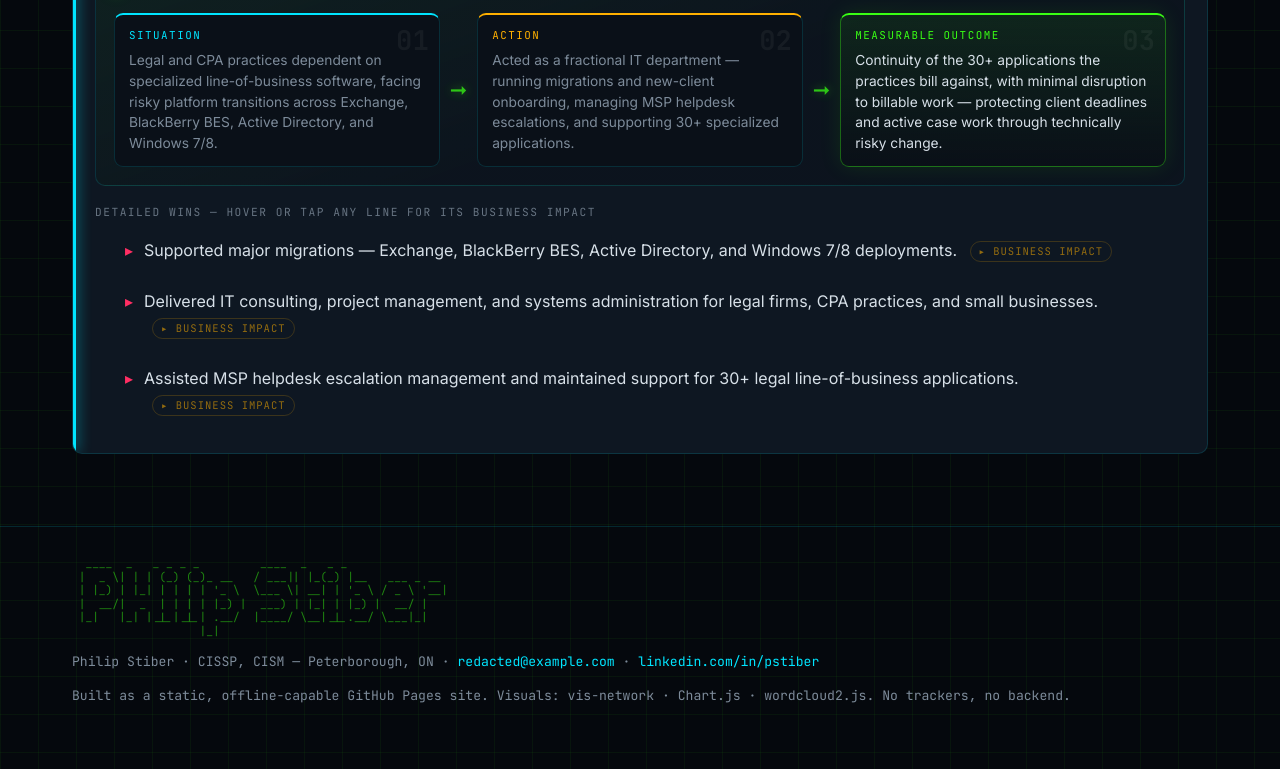
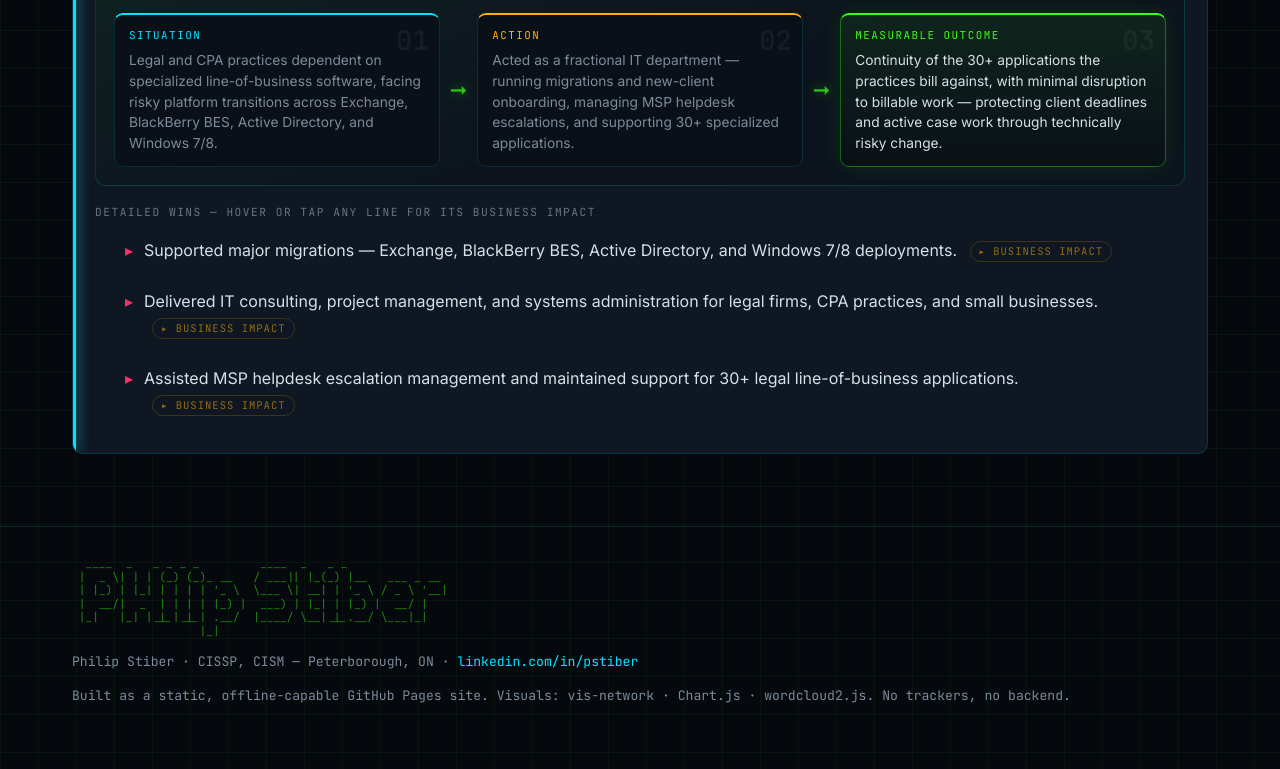
Before and after one commit to Philliamviber/Resume, a plain HTML site: page docs/index.html in a window 1280 px wide. Shown: the part 9356-10125 px from the top of the page. Drawn offline with Linux system fonts and the light colour scheme.

Commit message:
security: remove published personal email; LinkedIn-only contact
Reduces phishing-delivery / breach-corpus exposure surfaced by an OSINT
self-assessment. Contact now routes through LinkedIn only.

Co-Authored-By: Claude Opus 4.8 <noreply@anthropic.com>

```diff
--- a/docs/data/resume-data.json
+++ b/docs/data/resume-data.json
@@ -4,7 +4,6 @@
     "credentials": ["CISSP", "CISM"],
     "headline": "Cybersecurity Leadership | IT Infrastructure Management | M&A Technology Integration",
     "location": "Peterborough, ON, Canada",
-    "email": "redacted@example.com",
     "linkedin": "https://www.linkedin.com/in/pstiber/",
     "photo": "assets/profile.jpg",
     "photoFallback": "assets/profile-placeholder.svg",
--- a/docs/index.html
+++ b/docs/index.html
@@ -62,7 +62,7 @@
           <div class="cta-row">
             <a class="btn" href="#graph">▶ launch career graph</a>
             <a class="btn alt" href="https://www.linkedin.com/in/pstiber/" target="_blank" rel="noopener">view linkedin</a>
-            <a class="btn alt" href="mailto:redacted@example.com">contact</a>
+            <a class="btn alt" href="https://www.linkedin.com/in/pstiber/" target="_blank" rel="noopener">contact</a>
           </div>
         </div>
       </div>
@@ -198,7 +198,6 @@
                    |_|</div>
       <p>
         Philip Stiber · CISSP, CISM — Peterborough, ON ·
-        <a href="mailto:redacted@example.com">redacted@example.com</a> ·
         <a href="https://www.linkedin.com/in/pstiber/" target="_blank" rel="noopener">linkedin.com/in/pstiber</a>
       </p>
       <p class="out">Built as a static, offline-capable GitHub Pages site. Visuals: vis-network · Chart.js · wordcloud2.js. No trackers, no backend.</p>
```
Also changed, not shown: README.md.
